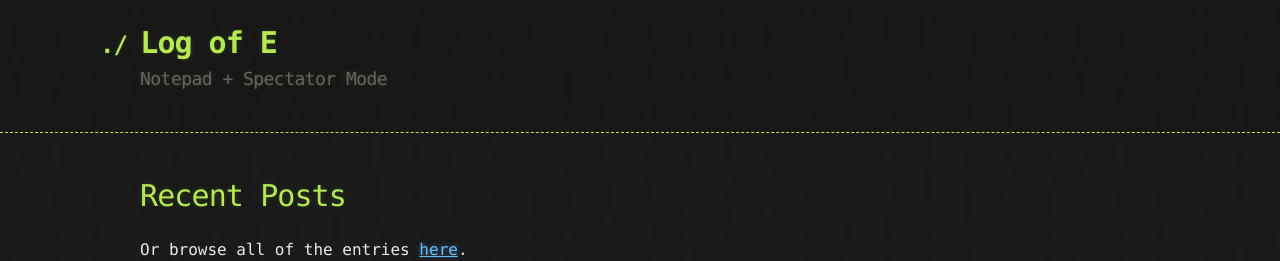
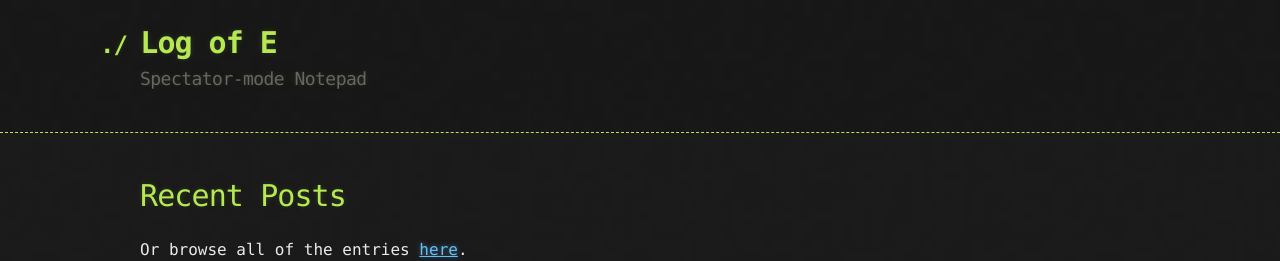
Before and after one commit to Effex-D/blog, a Jekyll site: the page built from index.md, in a window 1280 px wide and 900 px high. Shown: the top 261 px of the window. Built offline with Jekyll 4.4.1, drawn with Linux system fonts in a browser that asks for light colours.

Commit message:
Updated tagline

```diff
--- a/_config.yml
+++ b/_config.yml
@@ -1,5 +1,5 @@
 title: Log of E
-description: Notepad + Spectator Mode
+description: Spectator-mode Notepad
 baseurl: "/blog"
 show_downloads: true
 google_analytics:
```
